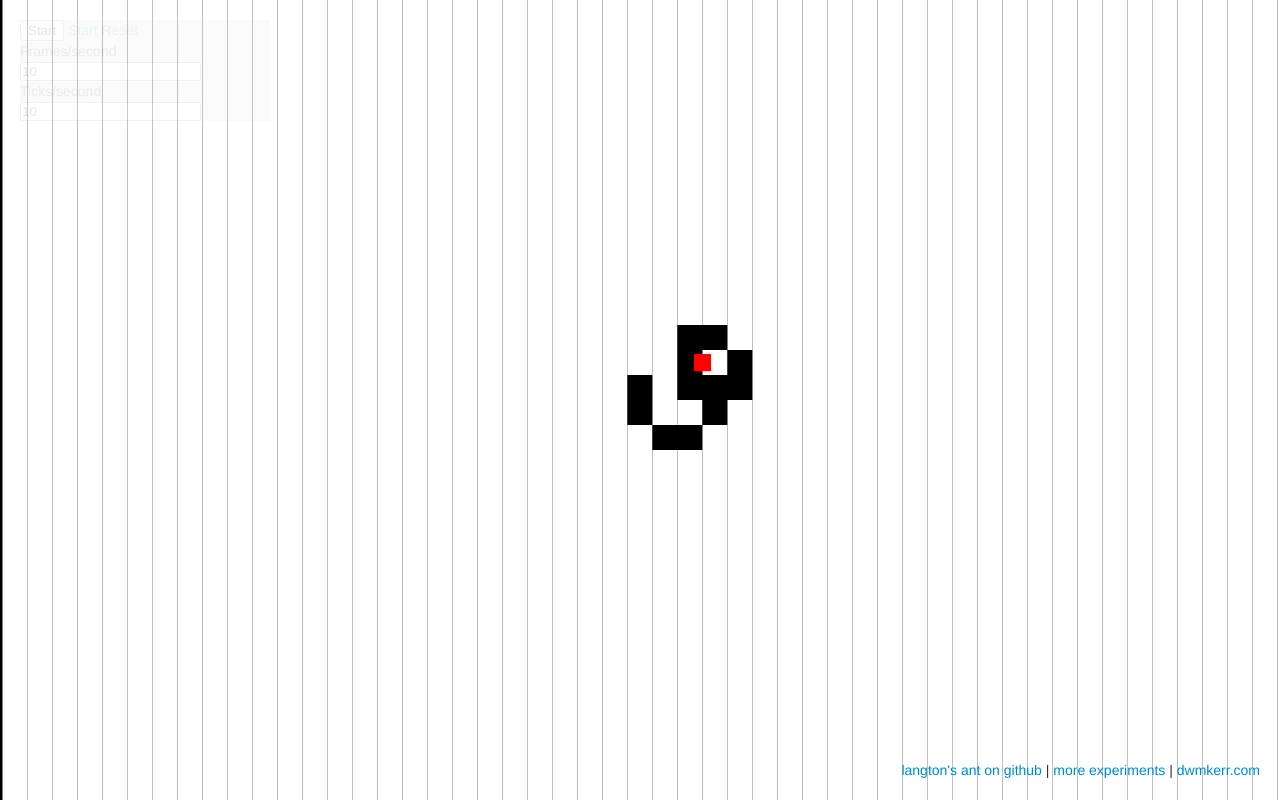
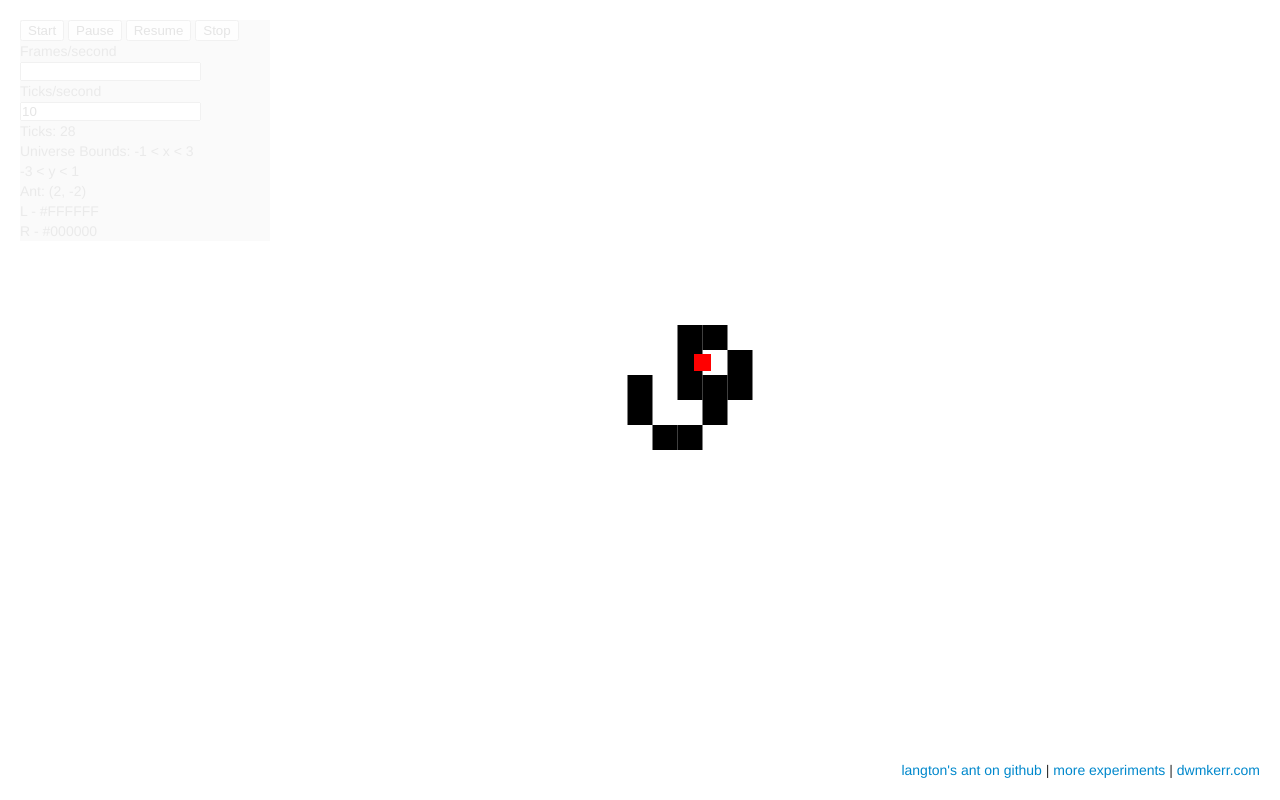
Before and after one commit to dwmkerr/langtonsant, a website: page index.html in a window 1280 px wide. Both pictures are taken after a click on the button "Start". Drawn offline with Linux system fonts and the light colour scheme.

Commit message:
more work on the ui, using an angular $interval for clarity

```diff
--- a/index.html
+++ b/index.html
@@ -46,14 +46,22 @@
 	<div id="controls" ng-controller="LangtonsAntController">
 		<div id="toolbar">
 			<button type="button" ng-click="start()">Start</button>
-			<a href="" ng-click="start()">Start</a>
-			<a href="" ng-click="reset()">Reset</a>
+			<button type="button" ng-click="pause()">Pause</button>
+			<button type="button" ng-click="resume()">Resume</button>
+			<button type="button" ng-click="stop()">Stop</button>
 		</div>
 		<div id="advanced">
             <p><label for="fps">Frames/second</label>
             	<input type="text" ng-model="drawFrequency"></p>
             <p><label for="tps">Ticks/second</label>
             	<input type="text" ng-model="tickFrequency"></p>
+            <p>Ticks: {{currentTicks}}<br />
+            	Universe Bounds: {{currentMinX}} &lt; x &lt; {{currentMaxX}}<br />
+            	{{currentMinY}} &lt; y &lt; {{currentMaxY}}</p>
+            	<p>Ant: ({{antX}}, {{antY}})</p>
+            	<div ng-repeat="state in states">
+            		<p>{{state.direction}} - {{state.colour}}</p>
+            	</div>
 		</div>
 	</div>
 	<div id="info">
@@ -62,6 +70,11 @@
 	</div>
 
 	<script>
+
+		function forceRedraw() {
+			mainScope = angular.element(document.getElementById("controls")).scope();
+		    mainScope.render();
+		}
 
 		//	Setup the canvas.
 		var canvas = document.getElementById("antcanvas");
@@ -73,9 +86,11 @@
 
 		window.addEventListener('resize', function resize(event) {
 			sizeCanvasToWindow();
-		    self.draw();
+			forceRedraw();
 		});
 		sizeCanvasToWindow();
+
+		document.addEventListener("DOMContentLoaded", forceRedraw, false);
 
 	</script>
 	<script type="text/javascript">
--- a/js/langtonsAntController.js
+++ b/js/langtonsAntController.js
@@ -1,43 +1,71 @@
-function LangtonsAntController($scope) {
+function LangtonsAntController($scope, $interval) {
 
     //  The current state - stopped, started, or paused.
     $scope.currentState = "stopped";
 
-    //  The frequencies of the two tick functions.
+    //  Tick frequency.
     $scope.tickFrequency = 10;
-    $scope.drawFrequency = 10;
 
     //  The timer id.
     $scope.tickIntervalId = null;
-    $scope.drawIntervalId = null;
+
+    //  States.
+    $scope.states = [
+    {direction:'L', colour: '#FFFFFF'},
+    {direction:'R', colour: '#000000'}
+    ];
 
     //  The simulation object.
     $scope.simulation = new LangtonsAnt();
+    $scope.simulation.initialise({states: $scope.states});
+
+    //  Simulation info.
+    $scope.currentTicks = 0;
+    $scope.currentMinX = 0;
+    $scope.currentMaxX = 0;
+    $scope.currentMinY = 0;
+    $scope.currentMaxY = 0;
+    $scope.antX = 0;
+    $scope.antY = 0;
+
+    //  Get the canvas.
+    $scope.canvas = document.getElementById("antcanvas");
 
     //  Starts the simulation.
     $scope.start = function() {
 
-        $scope.canvas = document.getElementById("antcanvas");
+        //  Start the timer.
+        $scope.simulation.initialise({states: $scope.states});
+        $scope.tickIntervalId = $interval($scope.tickProc, 1000 / $scope.tickFrequency);
+    };
 
-        //  Initialise the simulation.
-        $scope.simulation.initialise({});
+    $scope.pause = function() {
+        $interval.cancel($scope.tickIntervalId);
+    };
 
-        //  Start the timer.
-        $scope.tickIntervalId = window.setInterval($scope.tickProc, 1000 / $scope.tickFrequency);
-        $scope.drawIntervalId = window.setInterval($scope.drawProc, 1000 / $scope.drawFrequency);
+    $scope.resume = function() {
+        $scope.tickIntervalId = $interval($scope.tickProc, 1000 / $scope.tickFrequency);
     };
 
     //  Stops the simulation.
     $scope.stop = function() {
-        window.clearInterval($scope.tickIntervalId);
-        window.clearInterval($scope.drawIntervalId);
+        $interval.cancel($scope.tickIntervalId);
     };
 
     //  Ticks the simulation.
     $scope.tickProc = function() {
         $scope.simulation.stepForwards();
+        $scope.currentTicks = $scope.simulation.ticks;
+        $scope.currentMinX = $scope.simulation.bounds.xMin;
+        $scope.currentMaxX = $scope.simulation.bounds.xMax;
+        $scope.currentMinY = $scope.simulation.bounds.yMin;
+        $scope.currentMaxY = $scope.simulation.bounds.yMax;
+        $scope.antX = $scope.simulation.antPosition.x;
+        $scope.antY = $scope.simulation.antPosition.y;
+        $scope.render();
     };
-    $scope.drawProc = function() {
+
+    $scope.render = function() {
         $scope.simulation.render($scope.canvas);
     };
 }
--- a/js/langtonsant.js
+++ b/js/langtonsant.js
@@ -31,6 +31,9 @@ function LangtonsAnt() {
 		yMax: 0
 	};
 
+	//	The number of ticks.
+	this.ticks = 0;
+
 	//	Gets a tile state index.
 	this.getTileStateIndex = function(x, y) {
 		if(this.tiles[x] === undefined) {
@@ -53,10 +56,10 @@ function LangtonsAnt() {
 		this.tiles[x][y] = stateIndex;
 
 		//	Update the bounds of the system.
-		if(x < this.bounds.xMin) {this.bounds.xMin = 0;}
-		if(x > this.bounds.xMax) {this.bounds.xMax = 0;}
-		if(y < this.bounds.yMin) {this.bounds.yMin = 0;}
-		if(y > this.bounds.yMax) {this.bounds.yMax = 0;}
+		if(x < this.bounds.xMin) {this.bounds.xMin = x;}
+		if(x > this.bounds.xMax) {this.bounds.xMax = x;}
+		if(y < this.bounds.yMin) {this.bounds.yMin = y;}
+		if(y > this.bounds.yMax) {this.bounds.yMax = y;}
 	};
 
 	//	Advance a tile states.
@@ -95,7 +98,7 @@ function LangtonsAnt() {
 		else {
 			this.antPosition.x--;
 		}
-
+		this.ticks++;
 	};
 
 	this.initialise = function (configuration) {
@@ -132,7 +135,8 @@ function LangtonsAnt() {
         var ctx = canvas.getContext("2d");
 
         //	Draw the background.
-        ctx.fillStyle = '#000000';
+        var backgroundColour = '#FFFFFF'
+        ctx.fillStyle = backgroundColour;
         ctx.fillRect(0, 0, canvas.width, canvas.height);
 
         //	We're going to draw each square with a given edge size.
@@ -161,9 +165,11 @@ function LangtonsAnt() {
         		//	Get the tile state.
         		var state = this.getTileState(x, y);
 
-        		//	Draw the tile.
-        		ctx.fillStyle = state.colour;
-        		ctx.fillRect(xPos, yPos, tileSize, tileSize);
+        		//	Draw the tile, but only if it's not the background color.
+        		if(state.colour != backgroundColour) {
+        			ctx.fillStyle = state.colour;
+        			ctx.fillRect(xPos, yPos, tileSize, tileSize);
+        		}
         		yPos += tileSize;
         	}
         	xPos += tileSize;
```
